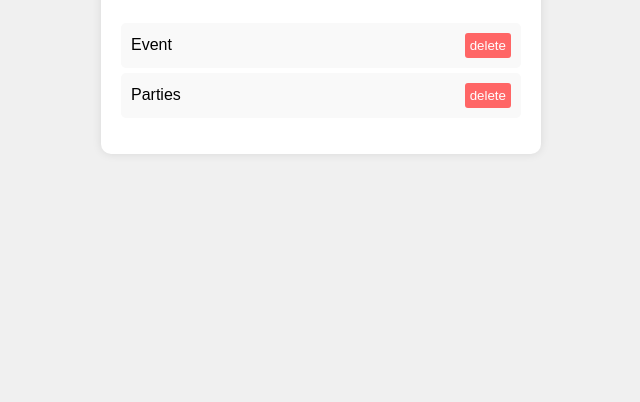
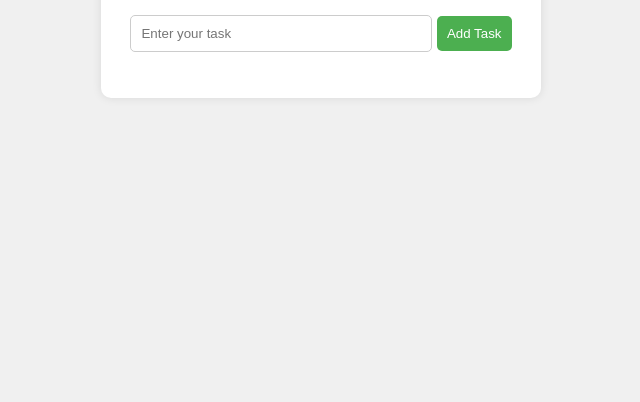
Before and after one commit to Abhinandan-Sah/To-Do-App, a plain HTML site: page index.html in a window 1280 px wide. Shown: the part 398-800 px from the top of the page, without its empty margins (319-959 px from the left). Drawn offline with Linux system fonts and the light colour scheme.

Commit message:
Update index.html

```diff
--- a/index.html
+++ b/index.html
@@ -11,11 +11,7 @@
         <h1>To Do App</h1>
         <input type="text" placeholder="Enter your task">
         <button>Add Task</button>
-
-        <ul>
-            <li>Event <button class="delete">delete</button></li>
-            <li>Parties <button class="delete">delete</button></li>
-        </ul>
+        <ul></ul>
     </div>
     <script src="app.js"></script>
 </body>
```
